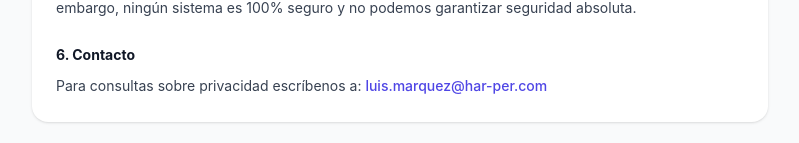
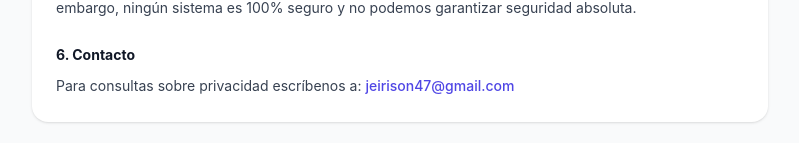
Before and after one commit to jeirison47/appbible, a React (Vite) app in the folder frontend/: page /legal in a window 1280 px wide. Shown: the part 1107-1250 px from the top of the page, without its empty margins (240-1039 px from the left). Built offline with nearby package versions, Linux system fonts and the light colour scheme; no server answers; a web font is replaced by a local one.

Commit message:
fix: corregir correo de contacto en pagina legal

```diff
--- a/frontend/src/pages/LegalPage.tsx
+++ b/frontend/src/pages/LegalPage.tsx
@@ -106,7 +106,7 @@ export default function LegalPage() {
               </Section>
 
               <Section title="6. Contacto">
-                <p>Para consultas sobre privacidad escríbenos a: <span className="font-medium text-indigo-600 dark:text-indigo-400">luis.marquez@har-per.com</span></p>
+                <p>Para consultas sobre privacidad escríbenos a: <span className="font-medium text-indigo-600 dark:text-indigo-400">jeirison47@gmail.com</span></p>
               </Section>
             </>
           )}
@@ -196,7 +196,7 @@ export default function LegalPage() {
 
               <div className="mt-4 p-4 bg-indigo-50 dark:bg-indigo-900/30 rounded-xl border border-indigo-200 dark:border-indigo-700">
                 <p className="text-xs text-indigo-800 dark:text-indigo-300">
-                  Esta aplicación es un proyecto personal sin fines comerciales ni lucrativos. El uso del contenido bíblico tiene carácter exclusivamente personal y educativo. Si eres titular de derechos y tienes alguna observación, contáctanos en <span className="font-semibold">luis.marquez@har-per.com</span>.
+                  Esta aplicación es un proyecto personal sin fines comerciales ni lucrativos. El uso del contenido bíblico tiene carácter exclusivamente personal y educativo. Si eres titular de derechos y tienes alguna observación, contáctanos en <span className="font-semibold">jeirison47@gmail.com</span>.
                 </p>
               </div>
             </>
```
